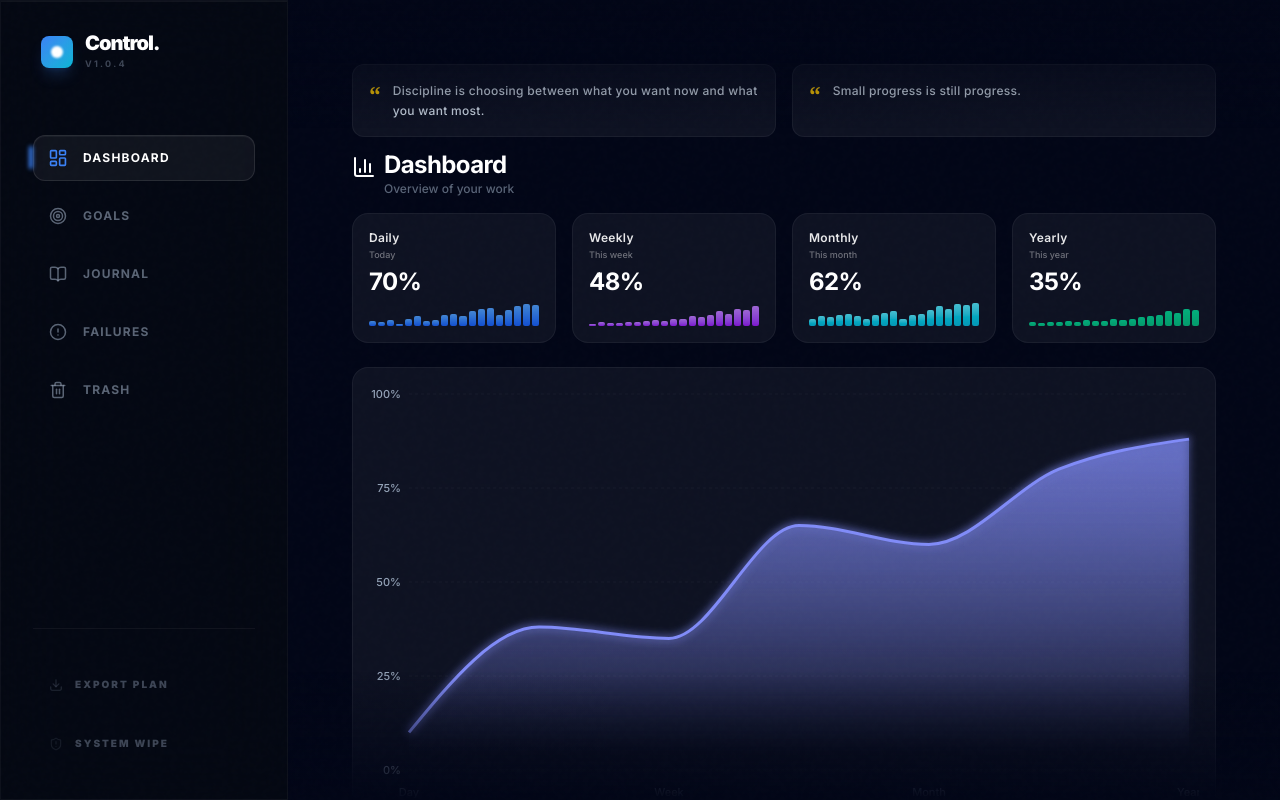
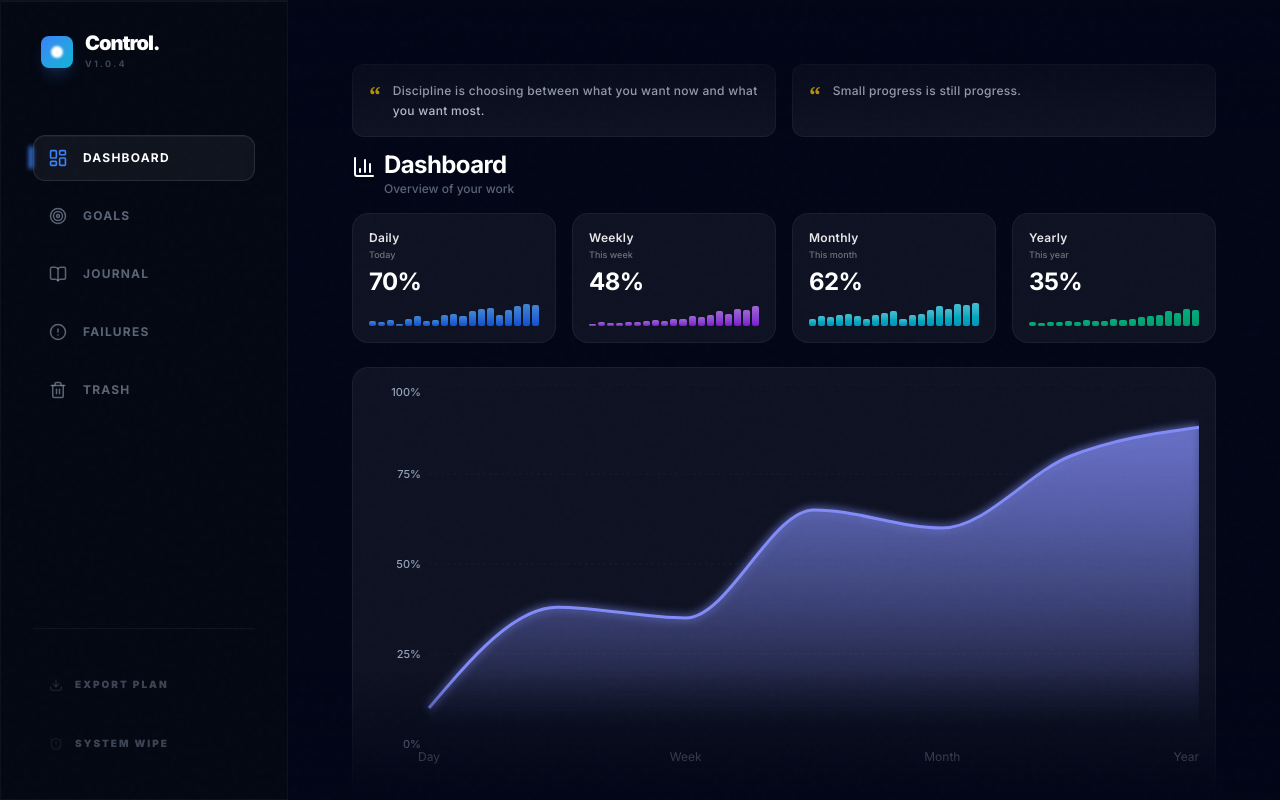
Before and after one commit to hgbvbvbvyjuyh/control-app, a React (Vite) app in the folder productivity-app/frontend/: page /#/ in a window 1280 px wide. Built offline with nearby package versions, Linux system fonts and the light colour scheme.

Commit message:
Fix chart height and X-axis labels visibility

```diff
--- a/productivity-app/frontend/src/components/PerformanceChart.tsx
+++ b/productivity-app/frontend/src/components/PerformanceChart.tsx
@@ -17,11 +17,11 @@ export const PerformanceChart = () => {
       initial={{ opacity: 0, y: 20, filter: 'blur(10px)' }}
       animate={{ opacity: 1, y: 0, filter: 'blur(0px)' }}
       transition={{ duration: 1, delay: 0.4, ease: [0.22, 1, 0.36, 1] }}
-      className="flex-1 min-h-0 w-full rounded-t-2xl bg-white/5 backdrop-blur-md border border-white/5 border-b-0 relative"
+      className="flex-1 min-h-0 w-full rounded-t-2xl bg-white/5 backdrop-blur-md border border-white/5 border-b-0 p-4 relative"
     >
-      <div className="absolute inset-0 p-4 pb-0">
+      <div className="h-full w-full">
         <ResponsiveContainer width="100%" height="100%">
-        <AreaChart data={data} margin={{ top: 10, right: 10, left: -20, bottom: 0 }}>
+        <AreaChart data={data} margin={{ bottom: 10, left: 0, right: 0, top: 0 }}>
           <defs>
             <linearGradient id="colorValue" x1="0" y1="0" x2="0" y2="1">
               <stop offset="5%" stopColor="#818CF8" stopOpacity={0.5}/>
@@ -39,9 +39,7 @@ export const PerformanceChart = () => {
             dataKey="name"
             axisLine={false}
             tickLine={false}
-            tick={{ fill: '#94A3B8', fontSize: 11, fontWeight: 500 }}
-            dy={10}
-            interval={0}
+            tick={{ fill: '#9CA3AF', fontSize: 12 }}
           />
 
           <YAxis
```
